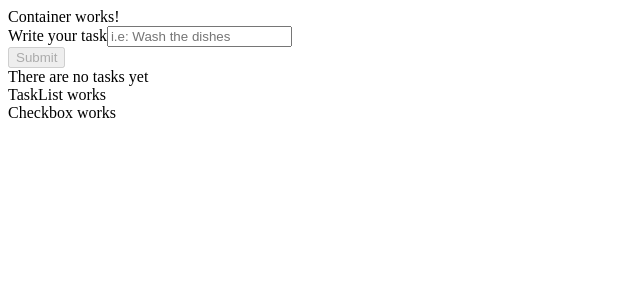
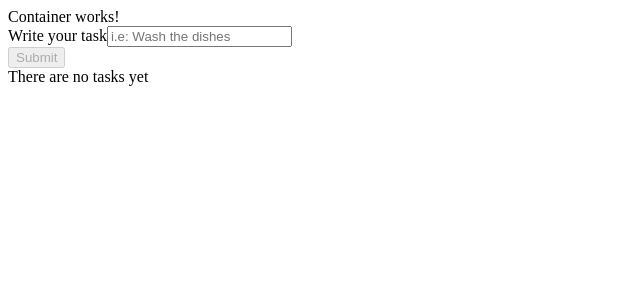
Before and after one commit to constanzamorales/odotppa, a React (Create React App) app: page / in a window 1280 px wide. Shown: the top 300 px of the page, without its empty margins (0-640 px from the left). Built offline with nearby package versions, Linux system fonts and the light colour scheme; the HTML template or start-up script is replaced by a standard one.

Commit message:
Added function to delete done tasks

```diff
--- a/src/components/TaskList.js
+++ b/src/components/TaskList.js
@@ -13,6 +13,11 @@ const TaskList = (props) => {
 		setList(updateList);
 	};
 
+	const onClickRemove = (e) => {
+		const updateList = list.filter((item) => !item.done);
+		setList(updateList);
+	};
+
 	const check = list.map((item) => (
 		<Checkbox onChange={onChange} key={item.id} data={item} />
 	));
@@ -22,11 +27,11 @@ const TaskList = (props) => {
 			{list.length ? check : "There are no tasks yet"}
 			{list.length ? (
 				<p>
-					<button className="ui button">Delete completed tasks</button>
+					<button className="ui button" onClick={onClickRemove}>
+						Delete completed tasks
+					</button>
 				</p>
 			) : null}
-			<div>TaskList works</div>
-			<Checkbox />
 		</div>
 	);
 };
```
